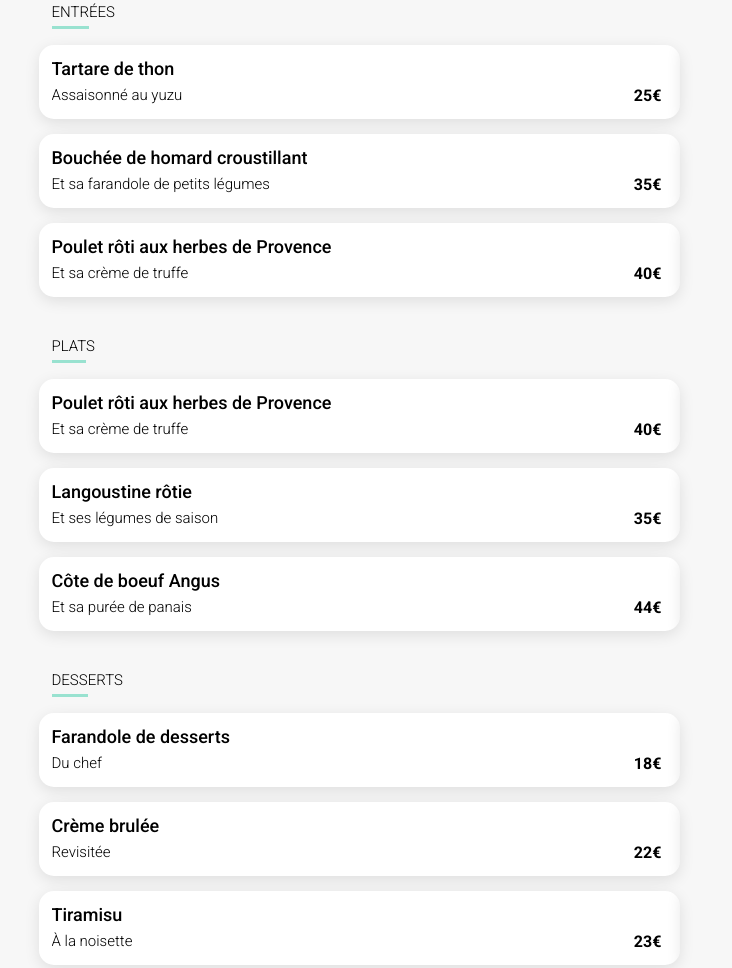
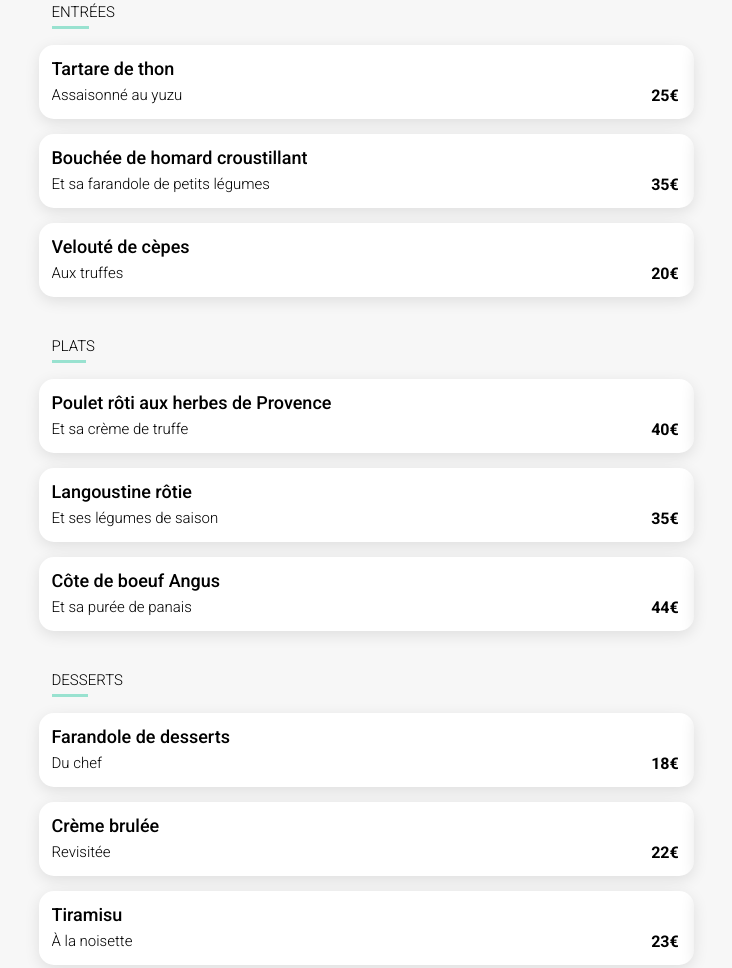
Before and after one commit to Echodoll/oh_my_food, a website: page restaurants/le_delice_des_sens.html in a window 1280 px wide. Shown: the part 413-1381 px from the top of the page, without its empty margins (274-1006 px from the left). Drawn offline with Linux system fonts and the light colour scheme; a web font is replaced by a local one.

Commit message:
Projet terminé

```diff
--- a/restaurants/le_delice_des_sens.html
+++ b/restaurants/le_delice_des_sens.html
@@ -48,8 +48,8 @@
                         <article class="menu__detail fadein2">
                             <div class="menu__detail--title">
                                 <h3>Tartare de thon</h3>
+                                <div class="menu__detail--price ">
                                 <p>Assaisonné au yuzu</p>
-                                <div class="price">
                                     <span>25€</span>
                                 </div>
                             </div>
@@ -60,8 +60,8 @@
                         <article class="menu__detail fadein3">
                             <div class="menu__detail--title">
                                 <h3>Bouchée de homard croustillant</h3>
+                                <div class="menu__detail--price ">
                                 <p>Et sa farandole de petits légumes</p>
-                                <div class="price">
                                     <span>35€</span>
                                 </div>
                             </div>
@@ -71,10 +71,10 @@
                         </article>
                         <article class="menu__detail fadein4">
                             <div class="menu__detail--title">
-                                <h3>Poulet rôti aux herbes de Provence</h3>
-                                <p>Et sa crème de truffe</p>
-                                <div class="price">
-                                    <span>40€</span>
+                                <h3>Velouté de cèpes</h3>
+                                <div class="menu__detail--price ">
+                                <p>Aux truffes</p>
+                                    <span>20€</span>
                                 </div>
                             </div>
                             <div class="animation">
@@ -87,8 +87,8 @@
                         <article class="menu__detail fadein6">
                             <div class="menu__detail--title">
                                 <h3>Poulet rôti aux herbes de Provence</h3>
+                                <div class="menu__detail--price ">
                                 <p>Et sa crème de truffe</p>
-                                <div class="price">
                                     <span>40€</span>
                                 </div>
                             </div>
@@ -98,9 +98,9 @@
                         </article>
                         <article class="menu__detail fadein7">
                             <div class="menu__detail--title">
-                                <h3> Langoustine rôtie</h3>
+                                <h3>Langoustine rôtie</h3>
+                                <div class="menu__detail--price ">
                                 <p>Et ses légumes de saison</p>
-                                <div class="price">
                                     <span>35€</span>
                                 </div>
                             </div>
@@ -111,8 +111,8 @@
                         <article class="menu__detail fadein8">
                             <div class="menu__detail--title">
                                 <h3>Côte de boeuf Angus</h3>
+                                <div class="menu__detail--price ">
                                 <p>Et sa purée de panais</p>
-                                <div class="price">
                                     <span>44€</span>
                                 </div>
                             </div>
@@ -126,8 +126,8 @@
                         <article class="menu__detail fadein10">
                             <div class="menu__detail--title">
                                 <h3>Farandole de desserts</h3>
+                                <div class="menu__detail--price ">
                                 <p>Du chef</p>
-                                <div class="price">
                                     <span>18€</span>
                                 </div>
                             </div>
@@ -138,8 +138,8 @@
                         <article class="menu__detail fadein11">
                             <div class="menu__detail--title">
                                 <h3>Crème brulée</h3>
+                                <div class="menu__detail--price ">
                                 <p>Revisitée</p>
-                                <div class="price">
                                     <span>22€</span>
                                 </div>
                             </div>
@@ -150,8 +150,8 @@
                         <article class="menu__detail fadein12">
                             <div class="menu__detail--title">
                                 <h3>Tiramisu</h3>
+                                <div class="menu__detail--price ">
                                 <p>À la noisette</p>
-                                <div class="price">
                                     <span>23€</span>
                                 </div>
                             </div>
--- a/sass/layout/_header.scss
+++ b/sass/layout/_header.scss
@@ -20,20 +20,19 @@
         background-color: $grey;
         width: 100%;
     }
+    & i {
+        padding-left: 6px;
+    }
 
-    &__search input {
+    & input {
         background: none;
         border: none;
         font-size: 16px;
     }
 
-    &__search ::placeholder,
+    &::placeholder,
     .fa-solid {
         color: $dark_grey;
-    }
-
-    &__search .fa-location-dot {
-        padding-left: 60px;
     }
 }
 
--- a/sass/layout/_section.scss
+++ b/sass/layout/_section.scss
@@ -197,9 +197,10 @@
     flex-direction: column;
     gap: 25px;
     margin: 20px 20px 20px 0px;
+    padding-bottom: 60px;
 
 
-    &.functioning h1 {
+    &.functioning h2 {
         padding-top: 28px;
     }
 
@@ -247,8 +248,8 @@
     background-color: $background-main;
     padding: 30px 0px 66px 0px;
 
-    & h1 {
-        padding: 0px 0px 25px 20px;
+    & h2 {
+        padding-bottom: 10px;
     }
 }
 
@@ -313,7 +314,7 @@
     justify-content: space-between;
     width: 100%;
 
-    & h2 {
+    & h3 {
         font-size: 18px;
     }
 }
@@ -356,7 +357,7 @@
     .functioning{
         margin: 20px 20px 50px 0px;
     }
-    .button h2 {
+    .button h3 {
         margin-left: 0px;
     }
 }
--- a/sass/restaurants.scss
+++ b/sass/restaurants.scss
@@ -146,11 +146,6 @@ main {
     }
 }
 
-.menu__global p {
-    padding-left: 13px;
-
-}
-
 .menu {
     font-size: 16px;
     font-weight: 300;
@@ -170,13 +165,22 @@ main {
         display: flex;
         overflow: hidden;
         width: 98%;
+        cursor: pointer;
+        white-space: nowrap;
+        margin-bottom: 15px;
+        width: 100%;
+        &:hover .menu__detail--title {
+            width: calc(100% - 82px);
+        }
+        &:hover .fa-check {
+            animation: rotate 800ms forwards;
+        }
     }
 
     & h3 {
         font-size: 18px;
         font-weight: 500;
         padding-bottom: 5px;
-        width: 83%;
         white-space: nowrap;
         overflow: hidden;
         text-overflow: ellipsis;
@@ -188,42 +192,53 @@ main {
         white-space: nowrap;
         overflow: hidden;
         text-overflow: ellipsis;
-        width: 83%;
+        width: 80%;
     }
 
     & h2 {
         font-size: 15px;
         font-weight: 300;
     }
+
 }
-
-.price {
-    display: flex;
-    justify-content: space-between;
-
-    & span {
+    .menu__detail--price {
+        width: 100%;
+        display: flex;
+        justify-content: space-between;
+        & span {
         font-weight: 700;
+        padding-right: 16Px;
+        }
     }
-}
 
 .menu__detail--title {
     width: 100%;
     text-overflow: ellipsis;
-    transition: all 500ms;
+    transition: all 600ms ease-in-out;
     padding: 13px 0px 13px 13px;
     display: flex;
     flex-wrap: wrap;
     column-gap: 10px;
+}
+.animation {
+    height: 74px;
+    width: 69px;
+    margin-right: -69px;
+    display: flex;
+    align-items: center;
+    justify-content: center;
+    border-top-right-radius: 15px;
+    border-bottom-right-radius: 15px;
+    background-color: #99E2D0;
+    transition: all 500ms ease-in-out;
+    box-shadow: 0px 4.01149px 15.0431px rgba(0, 0, 0, 0.1);
 
-}
-
-
-.menu__detail--price {
-    display: flex;
-    justify-content: flex-end;
-    align-items: flex-end;
-    width: 15%;
-    position: relative;
+    & i {
+        border-radius: 50%;
+        color: #99E2D0;
+        background-color: white;
+        padding: 2px;
+    }
 }
 
 .button {
@@ -250,41 +265,9 @@ main {
     }
 }
 
-.animation {
-    height: 74px;
-    width: 69px;
-    display: flex;
-    align-items: center;
-    justify-content: center;
-    border-top-right-radius: 15px;
-    border-bottom-right-radius: 15px;
-    background-color: #99E2D0;
-    margin-right: -68px;
-    transition: all 500ms ease-in-out;
-    box-shadow: 0px 4.01149px 15.0431px rgba(0, 0, 0, 0.1);
 
-    & i {
-        border-radius: 50%;
-        color: #99E2D0;
-        background-color: white;
-        padding: 2px;
-    }
-}
 
-.menu__detail {
-    cursor: pointer;
-    white-space: nowrap;
-    margin-bottom: 15px;
-    opacity: 0;
 
-    &:hover .animation {
-        margin-right: 0px;
-    }
-
-    &:hover .fa-check {
-        animation: rotate 800ms forwards;
-    }
-}
 
 //footer //
 .footer {
@@ -342,54 +325,50 @@ main {
 }
 
 .fadein1{
-    animation: fadein 300ms  forwards;
+    animation: fadein 500ms cubic-bezier(.29,.91,1,.71) forwards ;
 }
 .fadein2 {
-        animation: fadein 300ms  200ms forwards;
+        animation: fadein 500ms  200ms cubic-bezier(.29,.91,1,.71) forwards;
 }
 .fadein3{
-    animation: fadein 300ms  400ms forwards;
+    animation: fadein 500ms  400ms cubic-bezier(.29,.91,1,.71) forwards;
 }
 .fadein4 {
-    animation: fadein 300ms  600ms forwards;
+    animation: fadein 500ms  600ms ease-in-out forwards;
 }
 .fadein5{
-    animation: fadein 300ms  800ms forwards;
+    animation: fadein 500ms  800ms ease-in-out forwards;
 }
 
 .fadein6 {
-    animation: fadein 300ms  1000ms forwards;
+    animation: fadein 500ms  1000ms ease-in-out forwards;
     }
 .fadein7{
-    animation: fadein 300ms  1200ms forwards;
+    animation: fadein 500ms  1200ms  ease-in-out forwards;
 }
 .fadein8{
-    animation: fadein 300ms  1400ms forwards;
+    animation: fadein 500ms  1400ms ease-in-out forwards;
     }
      .fadein9 {
-        animation: fadein 300ms  1600ms forwards;
+        animation: fadein 500ms  1600ms ease-in-out forwards;
     }
     .fadein10{
-        animation: fadein 300ms  1800ms forwards;
+        animation: fadein 500ms  1800ms  ease-in-out forwards;
     }
 
     .fadein11 {
-        animation: fadein 300ms  2000ms forwards;
+        animation: fadein 500ms  2000ms ease-in-out forwards;
         }
     .fadein12{
-        animation: fadein 300ms  2200ms forwards;
+        animation: fadein 500ms  2200ms ease-in-out forwards;
     }
     .fadein13{
-        animation: fadein 300ms  400ms forwards;}
+        animation: fadein 500ms  400ms ease-in-out forwards;}
 
 //Responsive //
 @media screen and (min-width:768px) {
     .card__menu--article {
         width: 490px;
-    }
-
-    .price {
-        padding-left: 50px;
     }
 
     .section__menu {
```
Also changed, not shown: index.html (+6 -6 lines), restaurants/a_la_francaise.html (+9 -9 lines), restaurants/la_note_enchantee.html (+17 -17 lines), restaurants/la_palette_du_gout.html (+18 -18 lines), Assets/restaurants.css, Assets/style.css, 2 other files.
